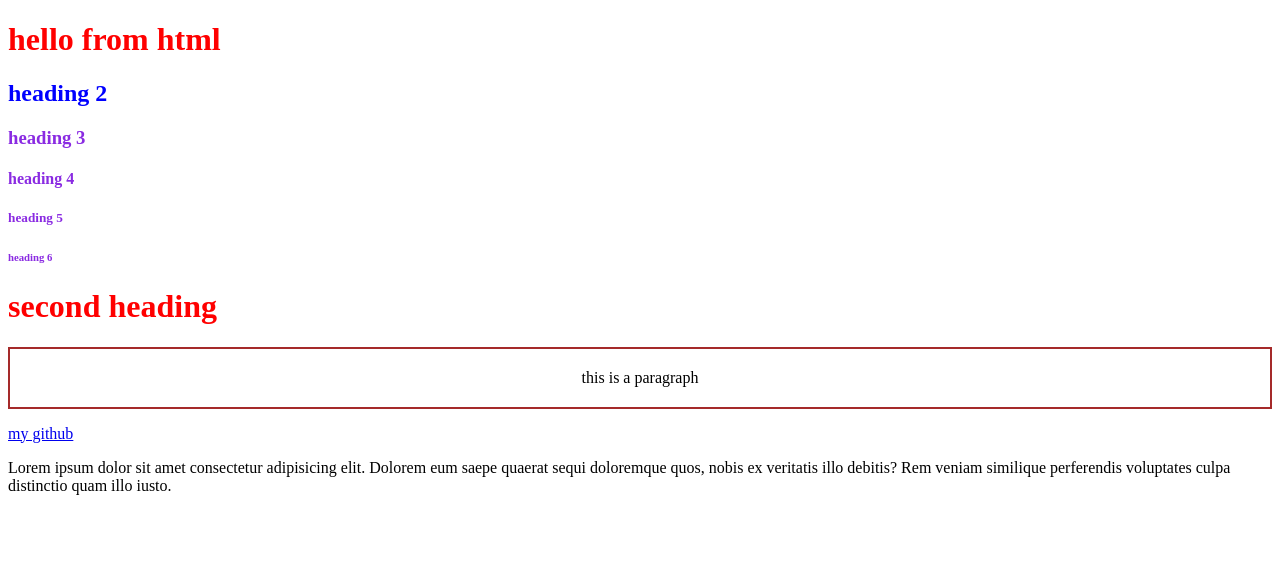
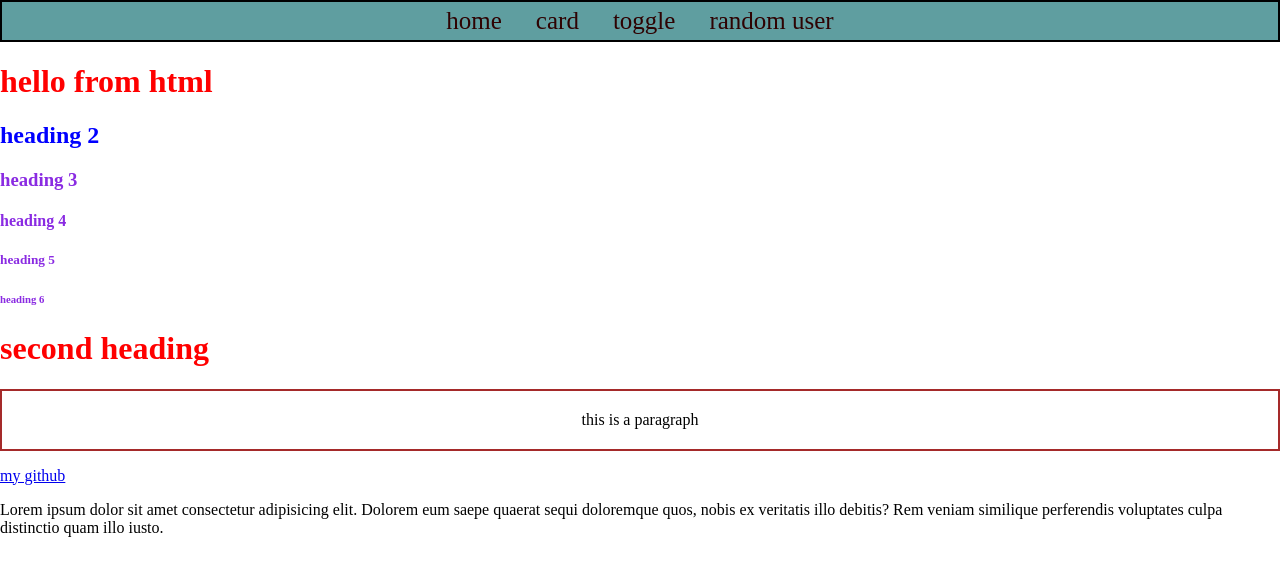
Before and after one commit to yashaswininoole-hub/autosuggest, a website: page frontend/index.html in a window 1280 px wide. Drawn offline with Linux system fonts and the light colour scheme.

Commit message:
created navbar

```diff
--- a/frontend/css/index.css
+++ b/frontend/css/index.css
@@ -14,3 +14,26 @@ h1{
     padding: 20px;
     text-align: center;
 }
+.navbar{
+    border: 2px;
+    border-style: solid;
+    border-color: black;
+    background-color: cadetblue;
+    padding: 5px;
+
+}
+.navbar a{
+    color: rgb(46, 2, 2);
+    padding: 15px;
+    text-decoration: none;
+    font-size: 25px;
+}
+.navbar a:hover{
+    background-color: rgb(20, 1, 1);
+    color:rgb(118, 160, 161);
+    text-shadow: 0.5px;
+    font-size: 30px;
+}
+body{
+    margin: 0px;
+}
--- a/frontend/index.html
+++ b/frontend/index.html
@@ -7,6 +7,14 @@
     <link rel="stylesheet" href="css/index.css">
 </head>
 <body>
+    <div class="navbar">
+        <center>
+            <a href="">home</a>
+            <a href="">card</a>
+            <a href="">toggle</a>
+            <a href="">random user</a>
+        </center>
+    </div>
     <h1>hello from html</h1>
     <h2 id="heading-2">heading 2</h2>
     <h3 class="heading">heading 3</h3>
```
